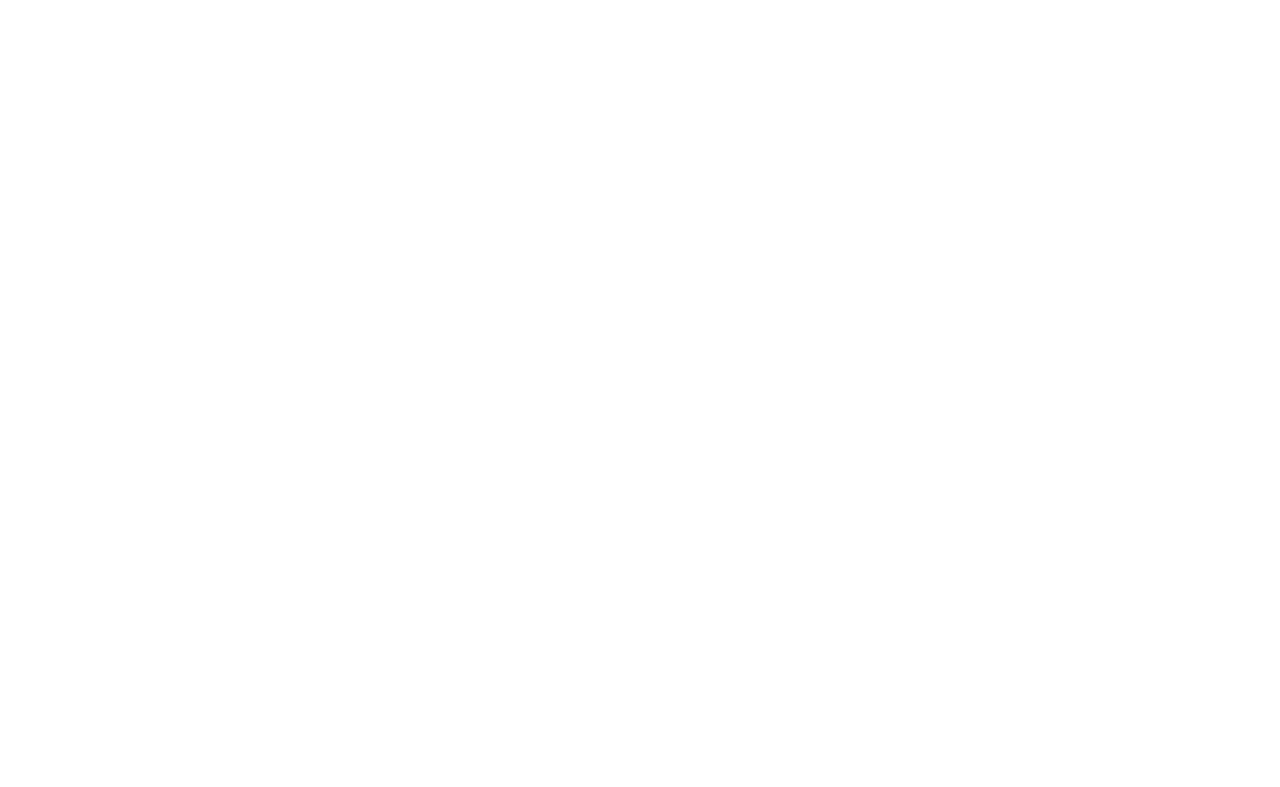
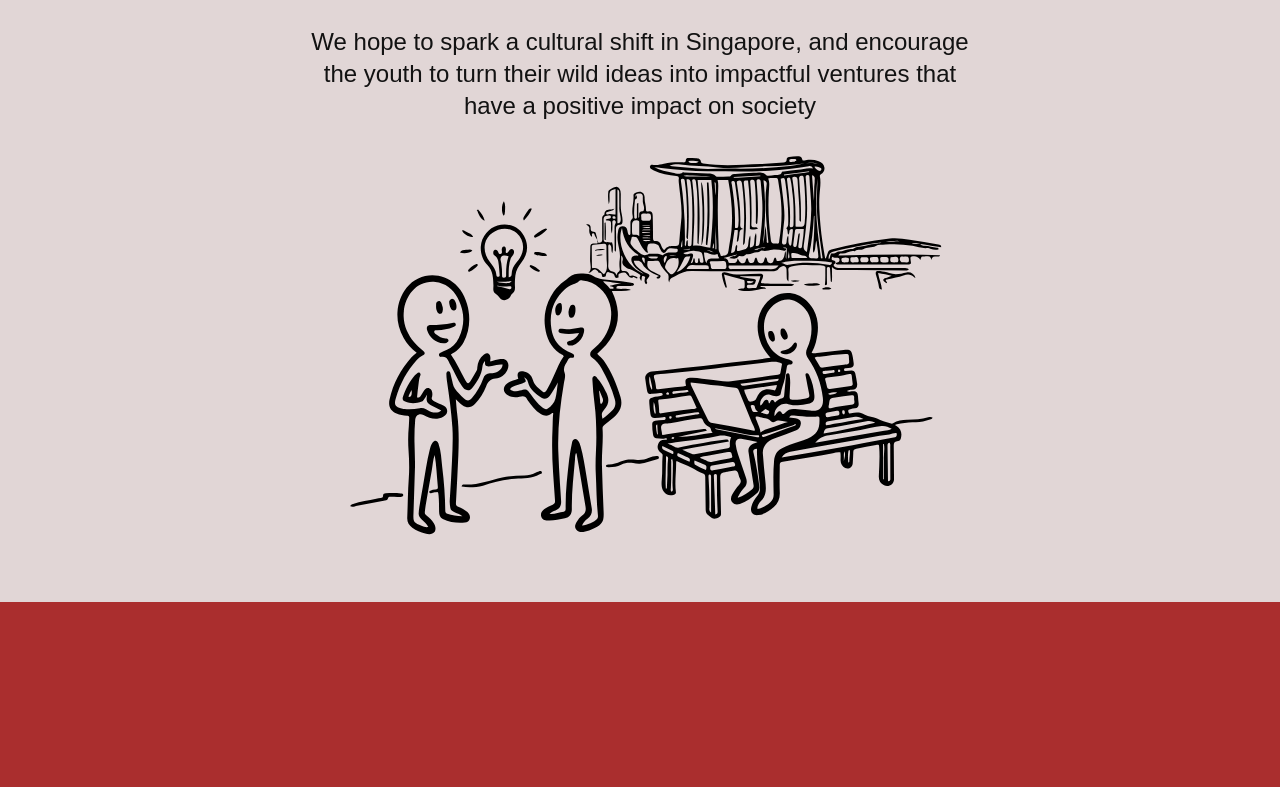
Before and after one commit to Kxtnny/YeS-Website, a Next.js app: page / in a window 1280 px wide. Shown: the part 3533-4320 px from the top of the page. Built offline with nearby package versions, Linux system fonts and the light colour scheme.

Commit message:
fix: scrolling

```diff
--- a/app/components/StoryboardScrollSection.tsx
+++ b/app/components/StoryboardScrollSection.tsx
@@ -1,16 +1,4 @@
-"use client";
-
-import { useRef, ReactNode, useState } from "react";
-import {
-  motion,
-  useScroll,
-  useTransform,
-  MotionValue,
-  useMotionTemplate,
-  useMotionValueEvent,
-} from "framer-motion";
-
-const PAGE_HEIGHT_VH = 100;
+import { ReactNode } from "react";
 
 type Props = {
   id?: string;
@@ -18,105 +6,21 @@
   pageIds?: Array<string | undefined>;
 };
 
-function OverlayLayer({
-  pageIndex,
-  count,
-  scrollYProgress,
-  children,
-}: {
-  pageIndex: number;
-  count: number;
-  scrollYProgress: MotionValue<number>;
-  children: ReactNode;
-}) {
-  const segmentCount = Math.max(count - 1, 1);
-  const startProgress = (pageIndex - 1) / segmentCount;
-  const endProgress = pageIndex / segmentCount;
-  const translateY = useTransform(
-    scrollYProgress,
-    [startProgress, endProgress],
-    [100, 0],
-    { clamp: true }
-  );
-  const y = useMotionTemplate`${translateY}vh`;
-
+export function StoryboardScrollSection({ id, pages, pageIds }: Props) {
   return (
-    <motion.div
-      className="absolute inset-0 w-full"
-      style={{ height: "100vh", zIndex: pageIndex, y }}
-    >
-      {children}
-    </motion.div>
-  );
-}
-
-export function StoryboardScrollSection({ id, pages, pageIds }: Props) {
-  const sectionRef = useRef<HTMLDivElement>(null);
-  const count = pages.length;
-  const segmentCount = Math.max(count - 1, 1);
-  const [activePageIndex, setActivePageIndex] = useState(0);
-
-  const { scrollYProgress } = useScroll({
-    target: sectionRef,
-    offset: ["start start", "end end"],
-  });
-
-  useMotionValueEvent(scrollYProgress, "change", (latest) => {
-    if (count <= 1) return;
-
-    const nextActiveIndex = Math.min(
-      Math.floor(latest * segmentCount),
-      count - 2
-    );
-
-    setActivePageIndex((current) =>
-      current === nextActiveIndex ? current : nextActiveIndex
-    );
-  });
-
-  const overlayPageIndex = Math.min(activePageIndex + 1, count - 1);
-
-  return (
-    <div
-      id={id}
-      ref={sectionRef}
-      className="relative w-full"
-      style={{ height: `${count * PAGE_HEIGHT_VH}vh` }}
-    >
-      {pageIds?.map((pageId, index) =>
-        pageId ? (
-          <div
-            key={pageId}
-            id={pageId}
-            aria-hidden="true"
-            className="absolute left-0 h-px w-px pointer-events-none"
-            style={{ top: `${index * PAGE_HEIGHT_VH}vh` }}
-          />
-        ) : null
-      )}
-      <div
-        className="sticky top-0 left-0 w-full overflow-hidden"
-        style={{ height: "100vh" }}
-      >
-        <div
-          key={activePageIndex}
-          className="absolute inset-0 z-0 w-full"
-          style={{ height: "100vh" }}
-        >
-          {pages[activePageIndex]}
+    <div id={id} className="relative">
+      {pages.map((page, i) => (
+        <div key={i} className="sticky top-0 h-screen w-full">
+          {pageIds?.[i] ? (
+            <div
+              id={pageIds[i]}
+              aria-hidden="true"
+              className="absolute left-0 top-0 h-px w-px pointer-events-none"
+            />
+          ) : null}
+          {page}
         </div>
-
-        {count > 1 ? (
-          <OverlayLayer
-            key={overlayPageIndex}
-            pageIndex={overlayPageIndex}
-            count={count}
-            scrollYProgress={scrollYProgress}
-          >
-            {pages[overlayPageIndex]}
-          </OverlayLayer>
-        ) : null}
-      </div>
+      ))}
     </div>
   );
 }
--- a/app/page.tsx
+++ b/app/page.tsx
@@ -28,7 +28,7 @@
           </div>
         </div>
         <div className="flex-1 pb-8">
-          {/* <svg
+          <svg
             className="w-full h-full"
             viewBox="0 0 515 773"
             fill="none"
@@ -94,7 +94,7 @@
               d="M237.472 142.432C236.9 144.785 236.688 145.804 237.472 148.158C242.538 151.18 249.568 154.573 255.578 153.705C256.212 153.528 256.846 153.351 257.5 153.168C257.5 151.515 257.5 149.862 257.5 148.158C251.533 144.27 244.631 141.87 237.472 142.432Z"
               fill="white"
             />
-          </svg> */}
+          </svg>
         </div>
       </div>
     </div>
@@ -147,7 +147,7 @@
           </div>
         </div>
         <div className="flex-1">
-          {/* <svg
+          <svg
             className="w-full h-full"
             viewBox="0 0 966 644"
             fill="none"
@@ -378,7 +378,7 @@
               d="M433.806 210.194C434.691 210.194 435.577 210.194 436.489 210.194C436.489 211.08 436.489 211.965 436.489 212.878C435.603 212.583 434.718 212.287 433.806 211.983C433.806 211.393 433.806 210.803 433.806 210.194Z"
               fill="#E1D6D6"
             />
-          </svg> */}
+          </svg>
         </div>
       </div>
     </div>
@@ -407,7 +407,7 @@
           className="min-h-0 w-full flex-3"
           // style={{ maxHeight: "calc(100vh - 200px)" }}
         >
-          {/* <svg
+          <svg
             className="w-full h-full"
             viewBox="0 0 783 561"
             fill="none"
@@ -564,7 +564,7 @@
                 <rect width="783" height="561" fill="white" />
               </clipPath>
             </defs>
-          </svg> */}
+          </svg>
         </div>
       </div>
     </div>
@@ -597,7 +597,7 @@
           </div>
         </div>
         <div className="flex-3 xl:flex-5 flex flex-col justify-end items-end">
-          {/* <svg
+          <svg
             className="w-full aspect-1353/934"
             viewBox="0 0 1353 934"
             fill="none"
@@ -691,7 +691,7 @@
               d="M544.018 460.92C542.521 467.452 541.816 473.485 537.42 478.017C529.488 472.749 528.648 454.974 536.506 451.59C544.016 448.355 543.981 455.022 544.018 460.92Z"
               fill="#E1D6D6"
             />
-          </svg> */}
+          </svg>
         </div>
       </div>
     </div>
```
